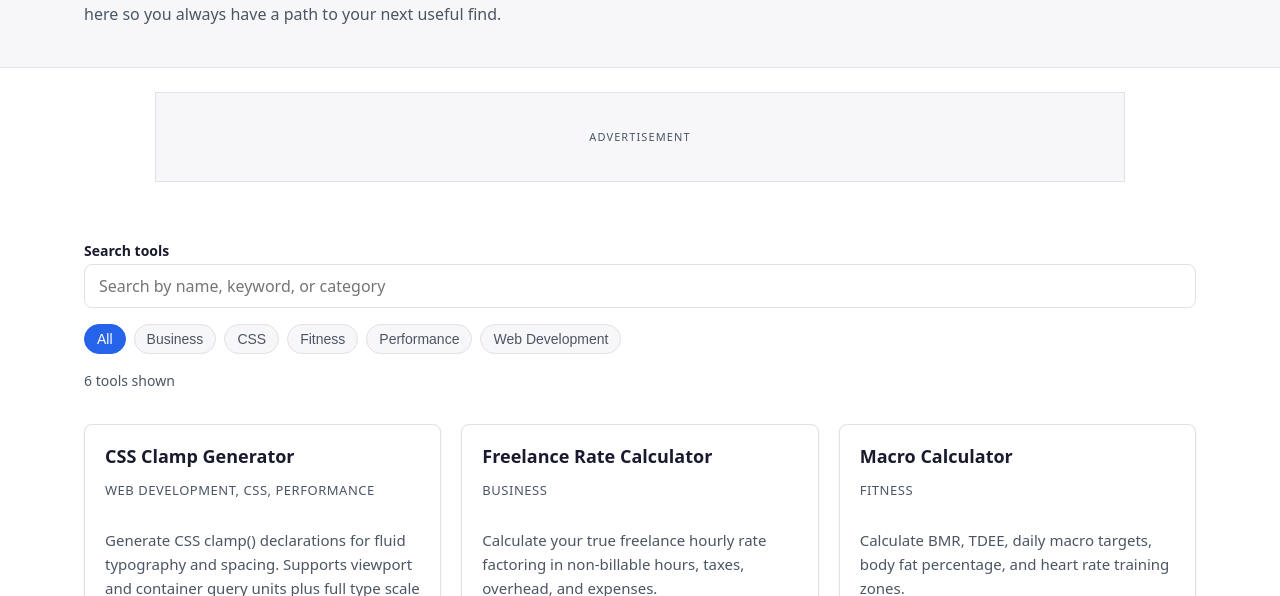
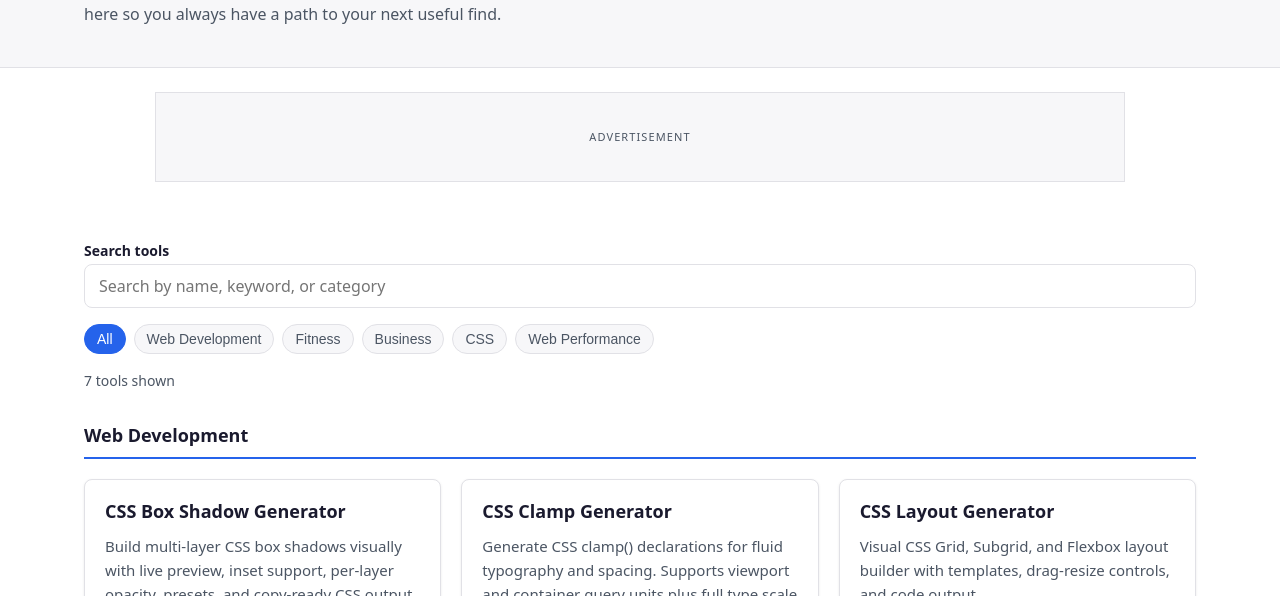
Before and after one commit to dcii-dev/assets-mainpage, a plain HTML site: page index.html in a window 1280 px wide. Shown: the part 204-800 px from the top of the page. Drawn offline with Linux system fonts and the light colour scheme.

Commit message:
Add tool directory sections and update rendering logic for better organization

```diff
--- a/css/main.css
+++ b/css/main.css
@@ -337,6 +337,24 @@ a:hover {
 }
 
 /* ================================
+   TOOL DIRECTORY SECTIONS
+   ================================ */
+.directory__sections {
+  display: flex;
+  flex-direction: column;
+  gap: 2.5rem;
+}
+
+.tool-section__heading {
+  font-size: 1.125rem;
+  font-weight: 700;
+  color: var(--clr-text);
+  padding-bottom: 0.625rem;
+  margin-bottom: 1.25rem;
+  border-bottom: 2px solid var(--clr-accent);
+}
+
+/* ================================
    TOOL DIRECTORY GRID
    ================================ */
 .directory__grid {
--- a/index.html
+++ b/index.html
@@ -108,7 +108,7 @@
     <!-- TOOL DIRECTORY -->
     <section class="directory" aria-labelledby="directory-heading">
       <h2 class="visually-hidden" id="directory-heading">Tool directory</h2>
-      <div class="directory__grid" id="tool-grid"></div>
+      <div class="directory__sections" id="tool-grid"></div>
       <p class="directory__empty" id="empty-state" hidden>
         No tools match your search. Try a different keyword.
       </p>
@@ -173,6 +173,17 @@
             exports clean CSS and HTML that you can copy into your project. It
             handles named grid areas, explicit track sizing, gap values, and
             alignment properties without requiring you to memorize the spec.
+          </p>
+          <p>
+            The CSS Box Shadow Generator at boxshadowgen.com is a visual builder
+            for single and multi-layer CSS box shadows. You control offset,
+            blur, spread, color, and opacity for each layer independently, with
+            a live preview that lets you judge depth and softness accurately.
+            Inset shadows are supported, and the preset library covers common
+            effects like card lift, ambient glow, sharp outline, and neumorphic
+            surfaces. When the result looks right, you copy the production-ready
+            CSS and paste it directly into your project. No framework
+            dependencies, no account required.
           </p>
 
           <h2>Fitness and nutrition calculators</h2>
--- a/js/app.js
+++ b/js/app.js
@@ -5,7 +5,7 @@
   const TOOLS = [
     {
       name: "CSS Clamp Generator",
-      categories: ["Web Development", "CSS", "Performance"],
+      categories: ["Web Development", "CSS", "Web Performance"],
       description:
         "Generate CSS clamp() declarations for fluid typography and spacing. Supports viewport and container query units plus full type scale generation.",
       tags: ["css", "typography", "responsive", "clamp"],
@@ -37,7 +37,7 @@
     },
     {
       name: "Srcset Builder",
-      categories: ["Web Development", "Performance"],
+      categories: ["Web Development", "Web Performance"],
       description:
         "Build responsive image srcset and sizes attributes from your target breakpoints. Copy production-ready markup in one click.",
       tags: ["images", "responsive", "performance", "srcset"],
@@ -51,23 +51,37 @@
       tags: ["grid", "flexbox", "layout", "generator"],
       url: "https://csslayoutgen.com/",
     },
+    {
+      name: "CSS Box Shadow Generator",
+      categories: ["Web Development", "CSS"],
+      description:
+        "Build multi-layer CSS box shadows visually with live preview, inset support, per-layer opacity, presets, and copy-ready CSS output.",
+      tags: ["box-shadow", "shadow", "css", "generator"],
+      url: "https://boxshadowgen.com/",
+    },
   ];
 
+  /** Section display order. */
+  const SECTION_ORDER = ["Web Development", "Fitness", "Business"];
+
   /**
-   * Returns all distinct categories from tool data.
-   * @return {!Array<string>} Sorted category names.
+   * Returns sub-categories derived from tool data (categories that are
+   * not top-level section names), sorted alphabetically.
+   * @return {!Array<string>}
    */
-  function getCategories() {
-    const categories = TOOLS.flatMap((tool) => tool.categories);
-    return [...new Set(categories)].sort();
+  function getSubcategories() {
+    const all = TOOLS.flatMap((tool) => tool.categories);
+    return [...new Set(all)]
+      .filter((cat) => !SECTION_ORDER.includes(cat))
+      .sort();
   }
 
   /**
-   * Creates and renders category filter chips.
+   * Creates and renders filter chips: All, sections, then sub-categories.
    * @param {!HTMLElement} container Parent element for chips.
    */
   function renderCategoryChips(container) {
-    const categories = ["All", ...getCategories()];
+    const categories = ["All", ...SECTION_ORDER, ...getSubcategories()];
 
     categories.forEach((category) => {
       const button = document.createElement("button");
@@ -87,16 +101,35 @@
   }
 
   /**
-   * Checks whether a tool matches current filters.
-   * @param {!Object} tool Tool data object.
-   * @param {string} activeCategory Active category filter.
+   * Returns tools for a section that match the active filter and query,
+   * sorted alphabetically by name.
+   * @param {string} section Section name (e.g. "Web Development").
+   * @param {string} activeCategory Active category filter or "All".
    * @param {string} query Lowercase search string.
-   * @return {boolean} True when tool should be shown.
+   * @return {!Array<!Object>} Matching tools sorted by name.
    */
-  function isToolMatch(tool, activeCategory, query) {
-    const matchesCategory =
-      activeCategory === "All" || tool.categories.includes(activeCategory);
+  function getSectionTools(section, activeCategory, query) {
+    const isAll = activeCategory === "All";
+    const isSectionFilter = SECTION_ORDER.includes(activeCategory);
+    const isSubcategoryFilter = !isAll && !isSectionFilter;
 
+    // When a top-level section chip is active, skip non-matching sections
+    if (isSectionFilter && activeCategory !== section) {
+      return [];
+    }
+
+    return TOOLS.filter((tool) => tool.categories.includes(section))
+      .filter((tool) => {
+        // Sub-category chip: only tools that carry that sub-category
+        if (isSubcategoryFilter) {
+          return tool.categories.includes(activeCategory);
+        }
+        return true;
+      })
+      .filter((tool) => {
+        if (!query) {
+          return true;
+        }
         const searchBlob = [
           tool.name,
           tool.categories.join(" "),
@@ -105,9 +138,9 @@
         ]
           .join(" ")
           .toLowerCase();
-
-    const matchesQuery = !query || searchBlob.includes(query);
-    return matchesCategory && matchesQuery;
+        return searchBlob.includes(query);
+      })
+      .sort((a, b) => a.name.localeCompare(b.name));
   }
 
   /**
@@ -123,10 +156,10 @@
     return `
       <article class="tool-card" aria-label="${tool.name}">
         <h3 class="tool-card__name">${tool.name}</h3>
-        <p class="tool-card__meta">${tool.categories.join(", ")}</p>
         <p class="tool-card__description">${tool.description}</p>
         <div class="tool-card__tags" aria-label="Keywords">${tagMarkup}</div>
-        <a class="tool-card__cta" href="${tool.url}" target="_blank" rel="noopener">
+        <a class="tool-card__cta" href="${tool.url}" target="_blank"
+          rel="noopener">
           Open tool
         </a>
       </article>
@@ -134,20 +167,35 @@
   }
 
   /**
-   * Renders filtered tool cards and updates count.
-   * @param {!HTMLElement} grid Card container.
+   * Renders tools grouped by section and updates count.
+   * @param {!HTMLElement} container Sections container.
    * @param {!HTMLElement} countEl Result count element.
    * @param {!HTMLElement} emptyEl Empty-state element.
-   * @param {string} category Active category.
+   * @param {string} category Active category filter.
    * @param {string} query Current search query.
    */
-  function renderTools(grid, countEl, emptyEl, category, query) {
-    const matches = TOOLS.filter((tool) => isToolMatch(tool, category, query));
-    grid.innerHTML = matches.map(getToolCardMarkup).join("");
+  function renderTools(container, countEl, emptyEl, category, query) {
+    let totalShown = 0;
 
-    const plural = matches.length === 1 ? "tool" : "tools";
-    countEl.textContent = `${matches.length} ${plural} shown`;
-    emptyEl.hidden = matches.length > 0;
+    const sectionsMarkup = SECTION_ORDER.map((section) => {
+      const tools = getSectionTools(section, category, query);
+      if (tools.length === 0) {
+        return "";
+      }
+      totalShown += tools.length;
+      const cardsMarkup = tools.map(getToolCardMarkup).join("");
+      return `
+        <div class="tool-section">
+          <h3 class="tool-section__heading">${section}</h3>
+          <div class="directory__grid">${cardsMarkup}</div>
+        </div>
+      `;
+    }).join("");
+
+    container.innerHTML = sectionsMarkup;
+    const plural = totalShown === 1 ? "tool" : "tools";
+    countEl.textContent = `${totalShown} ${plural} shown`;
+    emptyEl.hidden = totalShown > 0;
   }
 
   /**
```
Lines whose indentation alone changed are shown as unchanged.
